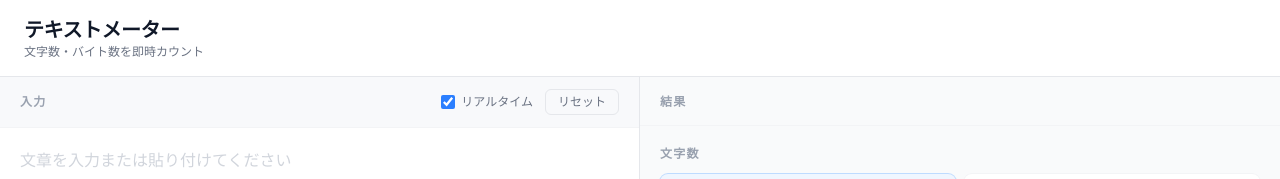
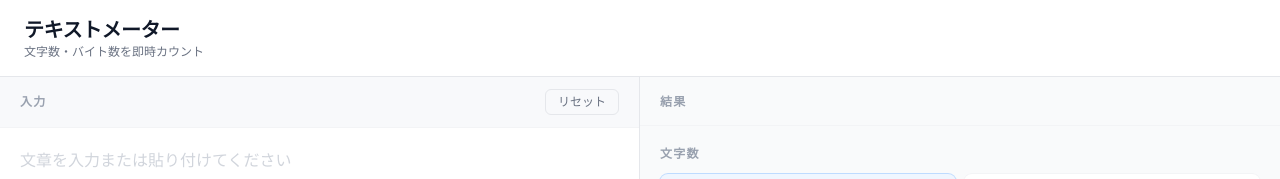
Before and after one commit to kanaix-apps/text-meter, a Next.js app: page / in a window 1280 px wide. Shown: the top 179 px of the page. Built offline with nearby package versions, Linux system fonts and the light colour scheme.

Commit message:
refactor: リアルタイム固定化・トグル削除
Co-Authored-By: Claude Sonnet 4.6 <noreply@anthropic.com>

```diff
--- a/app/page.tsx
+++ b/app/page.tsx
@@ -2,33 +2,14 @@
 
 import { useState, useMemo, useCallback } from "react";
 import CountDisplay from "@/components/CountDisplay";
-import { countChars, type CountResult } from "@/lib/counter";
+import { countChars } from "@/lib/counter";
 
 export default function Home() {
   const [text, setText] = useState("");
-  const [realtimeMode, setRealtimeMode] = useState(true);
-  const [manualResult, setManualResult] = useState<CountResult | null>(null);
 
-  const realtimeResult = useMemo(
-    () => (realtimeMode ? countChars(text) : null),
-    [text, realtimeMode],
-  );
+  const result = useMemo(() => countChars(text), [text]);
 
-  const result = realtimeMode ? realtimeResult : manualResult;
-
-  const handleCount = useCallback(() => {
-    setManualResult(countChars(text));
-  }, [text]);
-
-  const handleReset = useCallback(() => {
-    setText("");
-    setManualResult(null);
-  }, []);
-
-  const handleRealtimeToggle = useCallback((v: boolean) => {
-    setRealtimeMode(v);
-    setManualResult(null);
-  }, []);
+  const handleReset = useCallback(() => setText(""), []);
 
   return (
     <div className="flex min-h-screen flex-col">
@@ -48,31 +29,12 @@ export default function Home() {
             <span className="text-xs font-semibold uppercase tracking-widest text-gray-400 dark:text-gray-500">
               入力
             </span>
-            <div className="flex items-center gap-3">
-              <label className="flex cursor-pointer items-center gap-1.5 text-xs text-gray-500 dark:text-gray-400">
-                <input
-                  type="checkbox"
-                  checked={realtimeMode}
-                  onChange={(e) => handleRealtimeToggle(e.target.checked)}
-                  className="h-3.5 w-3.5 accent-blue-500"
-                />
-                リアルタイム
-              </label>
-              {!realtimeMode && (
-                <button
-                  onClick={handleCount}
-                  className="rounded-md bg-blue-500 px-3 py-1 text-xs font-medium text-white hover:bg-blue-600 active:scale-95"
-                >
-                  カウント
-                </button>
-              )}
             <button
               onClick={handleReset}
               className="rounded-md border border-gray-200 px-3 py-1 text-xs font-medium text-gray-500 hover:bg-gray-50 active:scale-95 dark:border-gray-700 dark:text-gray-400 dark:hover:bg-gray-800"
             >
               リセット
             </button>
-            </div>
           </div>
 
           <textarea
```
Lines whose indentation alone changed are shown as unchanged.
